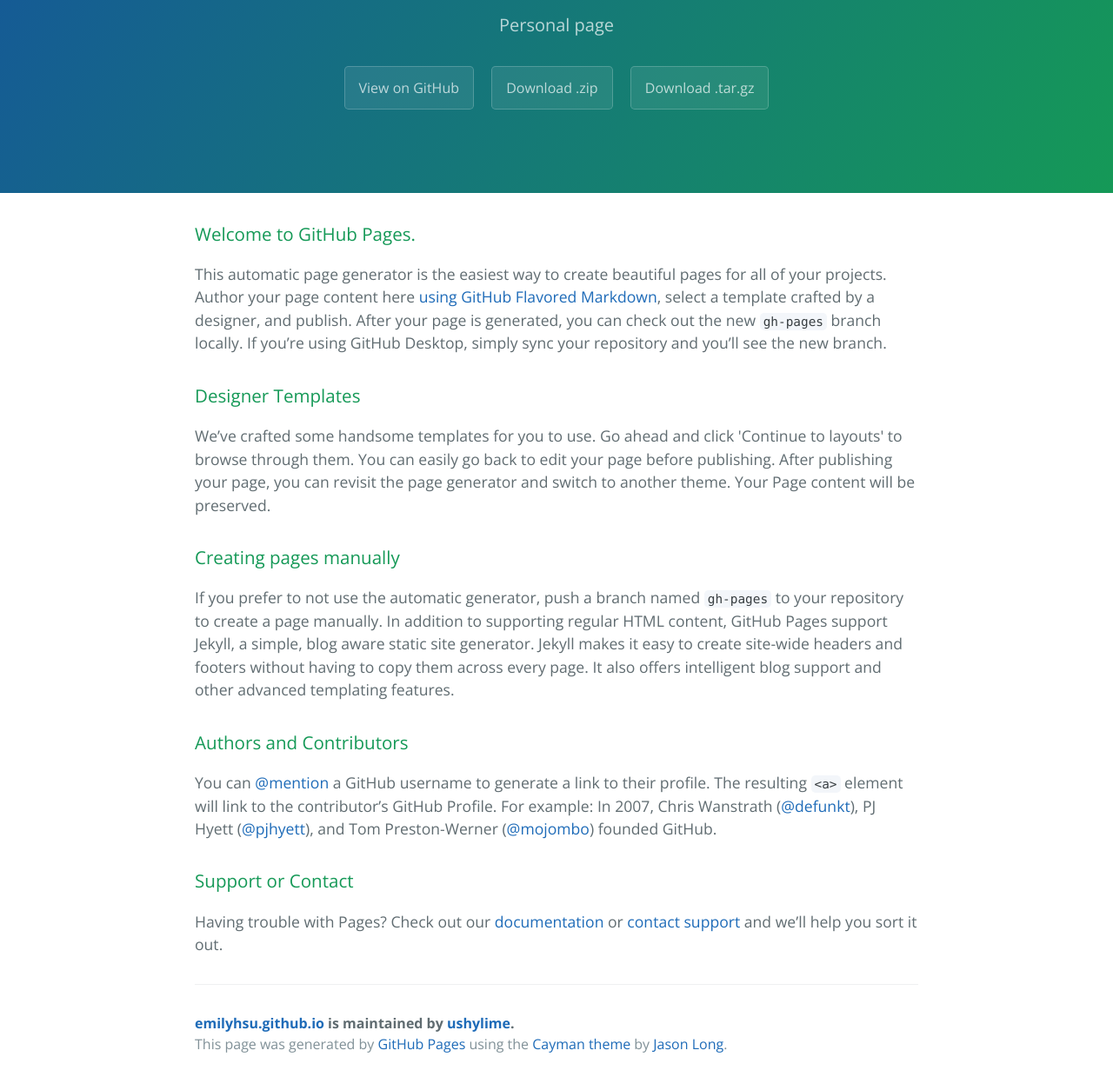
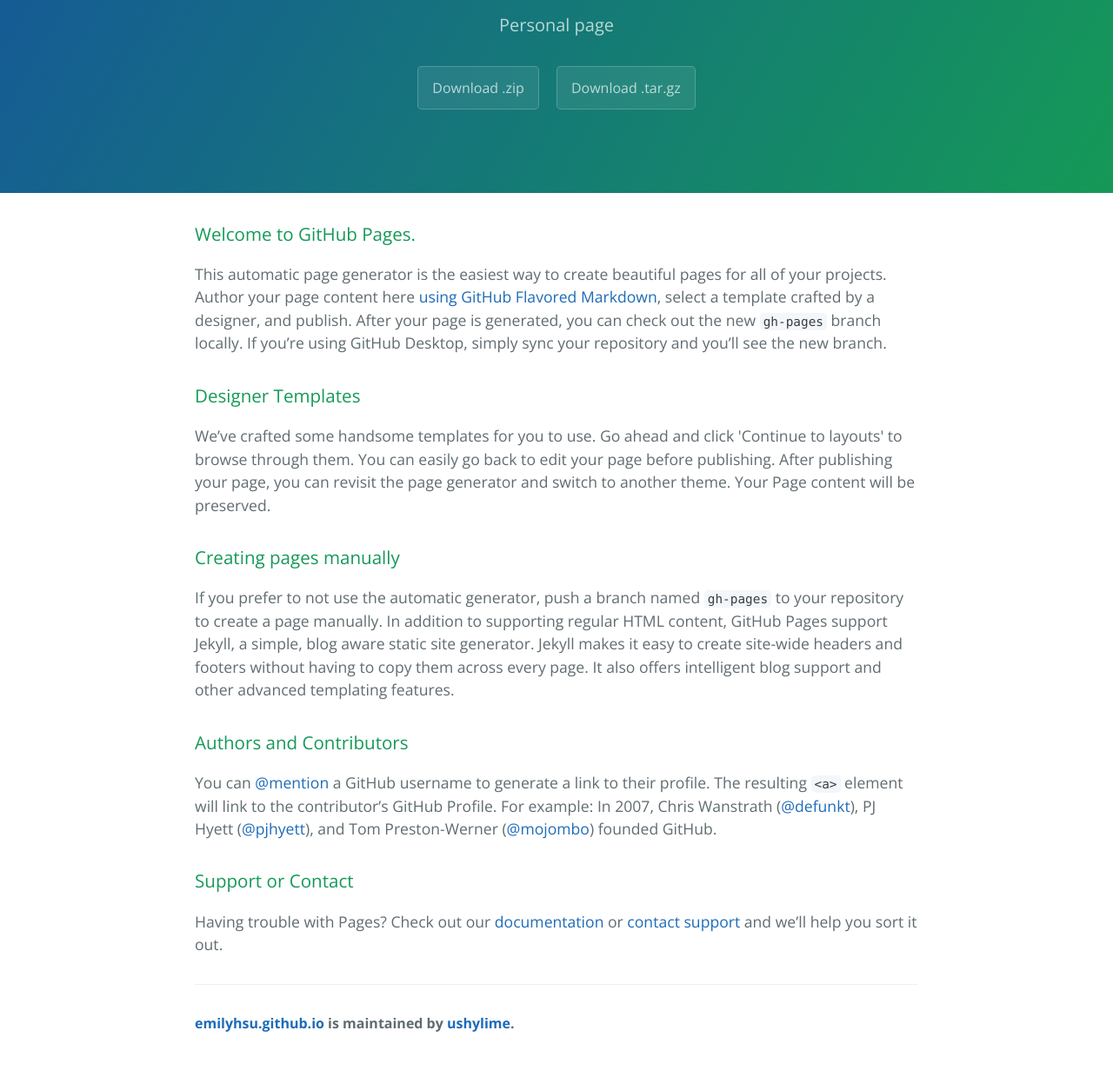
Before and after one commit to ushylime/aboutme, a plain HTML site: page index.html in a window 1280 px wide. Shown: the part 161-1400 px from the top of the page at 87% size. Drawn offline with nearby package versions, Linux system fonts and the light colour scheme.

Commit message:
Update index.html

```diff
--- a/index.html
+++ b/index.html
@@ -2,7 +2,7 @@
 <html lang="en-us">
   <head>
     <meta charset="UTF-8">
-    <title>emilyhsu.github.io by ushylime</title>
+    <title>emilyhsu.github.io</title>
     <meta name="viewport" content="width=device-width, initial-scale=1">
     <link rel="stylesheet" type="text/css" href="stylesheets/normalize.css" media="screen">
     <link href='https://fonts.googleapis.com/css?family=Open+Sans:400,700' rel='stylesheet' type='text/css'>
@@ -13,7 +13,6 @@
     <section class="page-header">
       <h1 class="project-name">emilyhsu.github.io</h1>
       <h2 class="project-tagline">Personal page</h2>
-      <a href="https://github.com/ushylime/emilyhsu.github.io" class="btn">View on GitHub</a>
       <a href="https://github.com/ushylime/emilyhsu.github.io/zipball/master" class="btn">Download .zip</a>
       <a href="https://github.com/ushylime/emilyhsu.github.io/tarball/master" class="btn">Download .tar.gz</a>
     </section>
@@ -46,8 +45,6 @@
 
       <footer class="site-footer">
         <span class="site-footer-owner"><a href="https://github.com/ushylime/emilyhsu.github.io">emilyhsu.github.io</a> is maintained by <a href="https://github.com/ushylime">ushylime</a>.</span>
-
-        <span class="site-footer-credits">This page was generated by <a href="https://pages.github.com">GitHub Pages</a> using the <a href="https://github.com/jasonlong/cayman-theme">Cayman theme</a> by <a href="https://twitter.com/jasonlong">Jason Long</a>.</span>
       </footer>
 
     </section>
```
